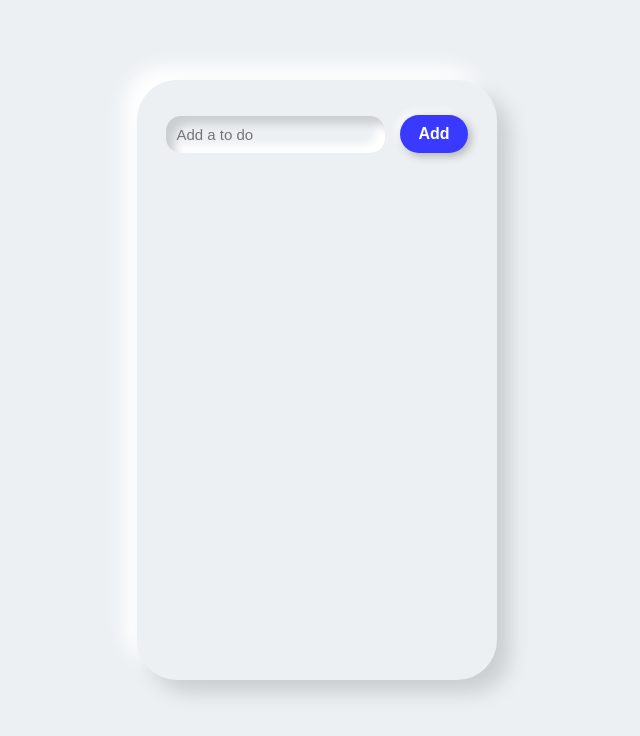
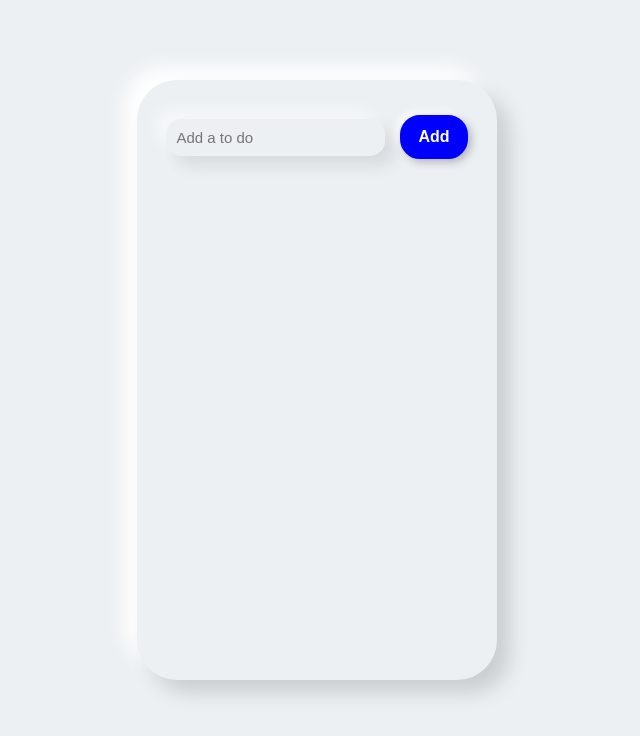
Before and after one commit to FriederikeM/To-Do-App, a React (Create React App) app: page / in a window 1280 px wide. Shown: the top 736 px of the page, without its empty margins (323-963 px from the left). Built offline with nearby package versions, Linux system fonts and the light colour scheme.

Commit message:
Fine tune add button

```diff
--- a/src/components/AddToDo.css
+++ b/src/components/AddToDo.css
@@ -13,26 +13,35 @@
   margin-right: 15px;
   color: #555;
   background-color: #ecf0f3;
-  box-shadow: inset 8px 8px 8px #cbced1, inset -8px -8px 8px #ffffff;
+  box-shadow: -10px -10px 15px rgba(255, 255, 255, 0.5),
+    10px 10px 15px rgba(70, 70, 70, 0.12);
 }
 
 .add-button {
   font-size: 16px;
-  padding: 10px 18px;
+  padding: 10px 15px;
   border-radius: 20px;
-  border: none;
+  border: 3px solid blue;
   cursor: pointer;
-  background-color: rgb(57, 57, 255);
+  background-color: blue;
   color: #fff;
   font-weight: 700;
   box-shadow: 3px 3px 8px #b1b1b1, -3px -3px 8px #ffffff;
-  transition: all 300ms ease-in-out;
+  transition: all 200ms ease-in-out;
 }
 
 .add-button:hover {
-  background-color: rgba(57, 57, 255, 0.74);
+  box-shadow: -10px -10px 15px rgba(255, 255, 255, 0.5),
+    10px 10px 15px rgba(70, 70, 70, 0.12),
+    inset -15px -10px 15px rgba(70, 70, 70, 0.4),
+    inset 15px 10px 15px rgb(47, 47, 255);
 }
 
 .add-button:active {
-  background-color: rgb(13, 13, 117);
+  transform: translateY(1px);
+  box-shadow: -10px -10px 15px rgba(255, 255, 255, 0.5),
+    10px 10px 15px rgba(70, 70, 70, 0.12),
+    inset -15px -10px 15px rgb(47, 47, 255),
+    inset 15px 10px 15px rgba(70, 70, 70, 0.4);
+  border: 3px solid rgba(0, 0, 255, 0.65);
 }
```
